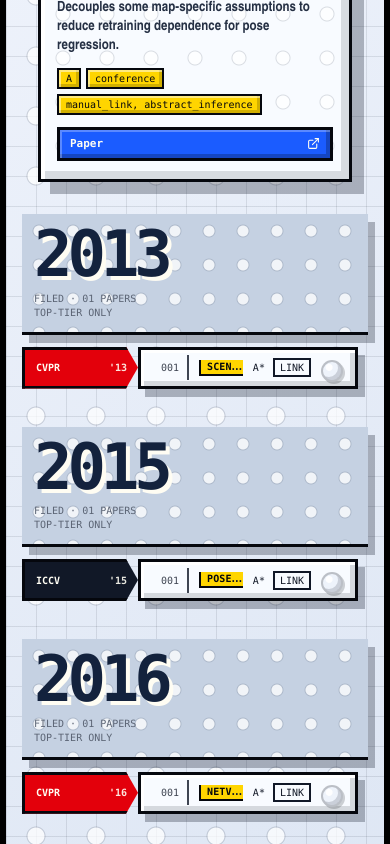
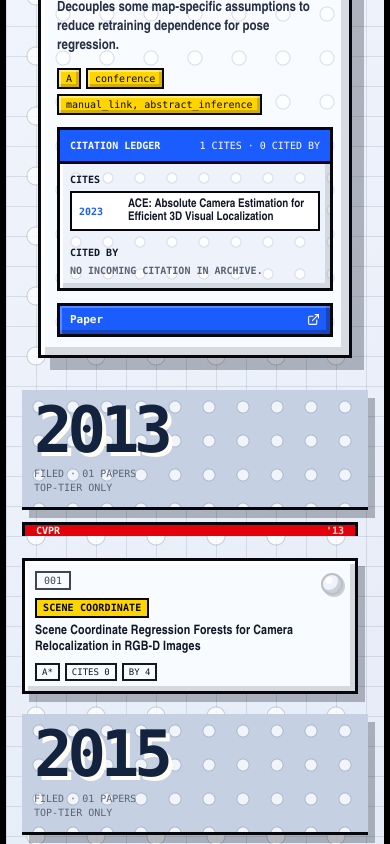
Before and after one commit to kjun627/Localization-Archive, a React (Vite) app in the folder web/: page / in a window 390 px wide. Shown: the part 820-1664 px from the top of the page. Built offline with nearby package versions, Linux system fonts and the light colour scheme.

Commit message:
feat: show citation ledger in three-column archive

```diff
--- a/web/src/components/ArchiveBrowser.tsx
+++ b/web/src/components/ArchiveBrowser.tsx
@@ -119,6 +119,18 @@ function downloadText(filename: string, body: string) {
   URL.revokeObjectURL(url);
 }
 
+function getCitationStats(paperKey: string, edges: GraphEdge[]) {
+  return edges.reduce(
+    (stats, edge) => {
+      if (edge.type !== "cites") return stats;
+      if (edge.source === paperKey) stats.cites += 1;
+      if (edge.target === paperKey) stats.citedBy += 1;
+      return stats;
+    },
+    { citedBy: 0, cites: 0 },
+  );
+}
+
 export function ArchiveBrowser({
   edges,
   papers,
@@ -150,10 +162,24 @@ export function ArchiveBrowser({
   });
 
   const years = groupByYear(filteredPapers);
+  const paperByKey = new Map(papers.map((paper) => [paper.key, paper]));
+  const citationEdges = edges.filter((edge) => edge.type === "cites");
   const selectedVenue = selectedPaper ? venueCode(selectedPaper) : "FILE";
   const selectedTheme = venueTheme(selectedVenue);
   const selectedLinks = selectedPaper?.metadata?.sourceLinks ?? [];
   const selectedFigure = selectedPaper?.metadata?.figure;
+  const selectedCites = selectedPaper
+    ? citationEdges
+        .filter((edge) => edge.source === selectedPaper.key)
+        .map((edge) => paperByKey.get(edge.target))
+        .filter((paper): paper is GraphNode => Boolean(paper))
+    : [];
+  const selectedCitedBy = selectedPaper
+    ? citationEdges
+        .filter((edge) => edge.target === selectedPaper.key)
+        .map((edge) => paperByKey.get(edge.source))
+        .filter((paper): paper is GraphNode => Boolean(paper))
+    : [];
   const exportCitationArchive = () => {
     downloadText("localization-citation-archive.md", buildCitationExport(filteredPapers, edges));
   };
@@ -245,6 +271,42 @@ export function ArchiveBrowser({
                   <span>{selectedPaper.metadata?.venueType}</span>
                   <span>{selectedPaper.provenance.join(", ")}</span>
                 </div>
+                <section className="citation-panel">
+                  <div className="citation-head">
+                    <strong>Citation ledger</strong>
+                    <span>
+                      {selectedCites.length} cites · {selectedCitedBy.length} cited by
+                    </span>
+                  </div>
+                  <div className="citation-columns">
+                    <div>
+                      <h3>Cites</h3>
+                      {selectedCites.length ? (
+                        selectedCites.map((paper) => (
+                          <button key={paper.key} onClick={() => onSelectPaper(paper)} type="button">
+                            <span>{paper.metadata?.year}</span>
+                            {paper.label}
+                          </button>
+                        ))
+                      ) : (
+                        <p>No outgoing citation in archive.</p>
+                      )}
+                    </div>
+                    <div>
+                      <h3>Cited by</h3>
+                      {selectedCitedBy.length ? (
+                        selectedCitedBy.map((paper) => (
+                          <button key={paper.key} onClick={() => onSelectPaper(paper)} type="button">
+                            <span>{paper.metadata?.year}</span>
+                            {paper.label}
+                          </button>
+                        ))
+                      ) : (
+                        <p>No incoming citation in archive.</p>
+                      )}
+                    </div>
+                  </div>
+                </section>
                 <div className="file-links">
                   {selectedLinks.map((link) => (
                     <a href={link.url} key={link.url} rel="noreferrer" target="_blank">
@@ -277,6 +339,7 @@ export function ArchiveBrowser({
                     const venue = venueCode(paper);
                     const theme = venueTheme(venue);
                     const selected = selectedPaper?.key === paper.key;
+                    const citationStats = getCitationStats(paper.key, edges);
                     return (
                       <button
                         className={selected ? "file-card selected" : "file-card"}
@@ -297,7 +360,8 @@ export function ArchiveBrowser({
                           </span>
                           <span className="file-meta">
                             <span>{paper.metadata?.venueTier}</span>
-                            <span>{paper.metadata?.sourceLinks?.length ? "LINK" : "NO LINK"}</span>
+                            <span>CITES {citationStats.cites}</span>
+                            <span>BY {citationStats.citedBy}</span>
                           </span>
                         </span>
                       </button>
--- a/web/src/styles/global.css
+++ b/web/src/styles/global.css
@@ -19,8 +19,8 @@
   --space-navy: #13223d;
   --pixel: ui-monospace, "SFMono-Regular", Menlo, Consolas, monospace;
   --sans: "Arial Narrow", "Inter Tight", system-ui, sans-serif;
-  --card-h: 42px;
-  --tab-w: 116px;
+  --card-h: 154px;
+  --tab-w: 100%;
   --module-gap: 12px;
   --module-pad: 10px;
   --outline: 3px solid var(--lego-black);
@@ -272,7 +272,7 @@ a {
 }
 
 .timeline {
-  width: min(100%, 1120px);
+  width: 100%;
   min-height: 100%;
   display: grid;
   gap: 34px;
@@ -282,7 +282,7 @@ a {
 .year-column {
   min-width: 0;
   display: grid;
-  grid-template-columns: 170px minmax(0, 1fr);
+  grid-template-columns: 160px minmax(0, 1fr);
   gap: 24px;
   align-items: start;
 }
@@ -324,9 +324,9 @@ a {
 
 .file-stack {
   min-height: 0;
-  display: flex;
-  flex-direction: column;
-  gap: var(--module-gap);
+  display: grid;
+  grid-template-columns: repeat(3, minmax(0, 1fr));
+  gap: 16px;
   overflow-y: visible;
   overflow-x: visible;
   padding: 0 10px 4px 0;
@@ -346,8 +346,8 @@ a {
   height: var(--card-h);
   width: 100%;
   padding: 0;
-  display: flex;
-  align-items: stretch;
+  display: grid;
+  grid-template-rows: 36px minmax(0, 1fr);
   border: 0;
   background: transparent;
   cursor: pointer;
@@ -372,15 +372,15 @@ a {
 
 .file-tab {
   width: var(--tab-w);
-  flex: 0 0 var(--tab-w);
+  min-width: 0;
   padding: 0 11px;
   display: grid;
   grid-template-columns: 1fr auto;
   gap: 8px;
   align-items: center;
-  clip-path: polygon(0 0, calc(100% - 12px) 0, 100% 50%, calc(100% - 12px) 100%, 0 100%);
+  clip-path: none;
   border: 3px solid var(--lego-black);
-  border-right: 0;
+  border-bottom: 0;
   background: var(--tone);
   color: var(--tone-ink);
   font-family: var(--pixel);
@@ -397,12 +397,12 @@ a {
 .file-body {
   position: relative;
   min-width: 0;
-  flex: 1 1 auto;
   display: grid;
-  grid-template-columns: 48px minmax(0, 1fr) auto;
-  align-items: center;
-  gap: 10px;
-  padding-right: 44px;
+  grid-template-columns: 1fr;
+  grid-template-rows: auto minmax(0, 1fr) auto;
+  align-items: stretch;
+  gap: 8px;
+  padding: 10px 42px 10px 10px;
   border: var(--outline);
   background: var(--space-panel);
   color: var(--space-ink);
@@ -415,7 +415,7 @@ a {
 .file-body::after {
   content: "";
   position: absolute;
-  top: 10px;
+  top: 12px;
   right: 12px;
   width: 18px;
   height: 18px;
@@ -439,12 +439,13 @@ a {
 }
 
 .file-index {
-  height: 70%;
-  padding-right: 8px;
+  width: max-content;
+  height: auto;
+  padding: 2px 7px;
   display: flex;
   align-items: center;
-  justify-content: flex-end;
-  border-right: 2px solid currentColor;
+  justify-content: center;
+  border: 2px solid currentColor;
   font-family: var(--pixel);
   font-size: 10px;
   opacity: 0.8;
@@ -453,17 +454,25 @@ a {
 .file-title {
   min-width: 0;
   overflow: hidden;
-  text-overflow: ellipsis;
-  white-space: nowrap;
+  display: -webkit-box;
+  -webkit-box-orient: vertical;
+  -webkit-line-clamp: 3;
   font-family: var(--sans);
   font-size: 13px;
   font-weight: 800;
   letter-spacing: 0.01em;
+  line-height: 1.18;
 }
 
 .file-title b {
-  margin-right: 8px;
+  width: max-content;
+  max-width: 100%;
+  margin: 0 0 6px;
   padding: 2px 6px;
+  display: block;
+  overflow: hidden;
+  text-overflow: ellipsis;
+  white-space: nowrap;
   background: var(--lego-yellow);
   border: 2px solid var(--lego-black);
   color: var(--lego-black);
@@ -473,15 +482,16 @@ a {
 }
 
 .file-meta {
-  display: flex;
+  display: grid;
+  grid-template-columns: repeat(3, max-content);
   align-items: center;
-  gap: 8px;
+  gap: 5px;
   font-family: var(--pixel);
-  font-size: 10px;
+  font-size: 9px;
   white-space: nowrap;
 }
 
-.file-meta span:last-child {
+.file-meta span {
   padding: 2px 5px;
   border: 2px solid currentColor;
 }
@@ -667,6 +677,80 @@ a {
   font-size: 10px;
 }
 
+.citation-panel {
+  margin: 0 0 12px;
+  border: var(--outline);
+  background:
+    radial-gradient(circle at 16px 16px, rgba(255, 255, 255, 0.82) 0 4px, rgba(8, 18, 38, 0.1) 5px, transparent 6px),
+    #eef3fb;
+  background-size: 32px 32px;
+  box-shadow:
+    inset 3px 3px 0 rgba(255, 255, 255, 0.92),
+    inset -5px -5px 0 rgba(17, 24, 39, 0.12);
+}
+
+.citation-head {
+  min-height: 34px;
+  padding: 0 10px;
+  display: flex;
+  align-items: center;
+  justify-content: space-between;
+  gap: 10px;
+  border-bottom: var(--outline);
+  background: var(--tone);
+  color: var(--tone-ink);
+  font-family: var(--pixel);
+  font-size: 10px;
+  text-transform: uppercase;
+}
+
+.citation-columns {
+  display: grid;
+  gap: 10px;
+  padding: 10px;
+}
+
+.citation-columns h3 {
+  margin: 0 0 6px;
+  font-family: var(--pixel);
+  font-size: 10px;
+  text-transform: uppercase;
+}
+
+.citation-columns button {
+  width: 100%;
+  min-height: 32px;
+  margin-bottom: 6px;
+  padding: 5px 7px;
+  display: grid;
+  grid-template-columns: 42px minmax(0, 1fr);
+  gap: 7px;
+  align-items: center;
+  border: 2px solid var(--lego-black);
+  background: var(--space-panel-light);
+  color: var(--space-ink);
+  cursor: pointer;
+  font-family: var(--sans);
+  font-size: 12px;
+  font-weight: 800;
+  line-height: 1.1;
+  text-align: left;
+}
+
+.citation-columns button span {
+  font-family: var(--pixel);
+  font-size: 10px;
+  color: var(--lego-blue);
+}
+
+.citation-columns p {
+  margin: 0;
+  color: var(--space-muted);
+  font-family: var(--pixel);
+  font-size: 10px;
+  text-transform: uppercase;
+}
+
 .file-links {
   display: grid;
   gap: 6px;
@@ -774,4 +858,14 @@ a {
   .year-head {
     position: relative;
   }
+
+  .file-stack {
+    grid-template-columns: repeat(2, minmax(0, 1fr));
+  }
 }
+
+@media (max-width: 620px) {
+  .file-stack {
+    grid-template-columns: 1fr;
+  }
+}
```
Also changed, not shown: 1 other file (tests, documents, lock files or other folders).
